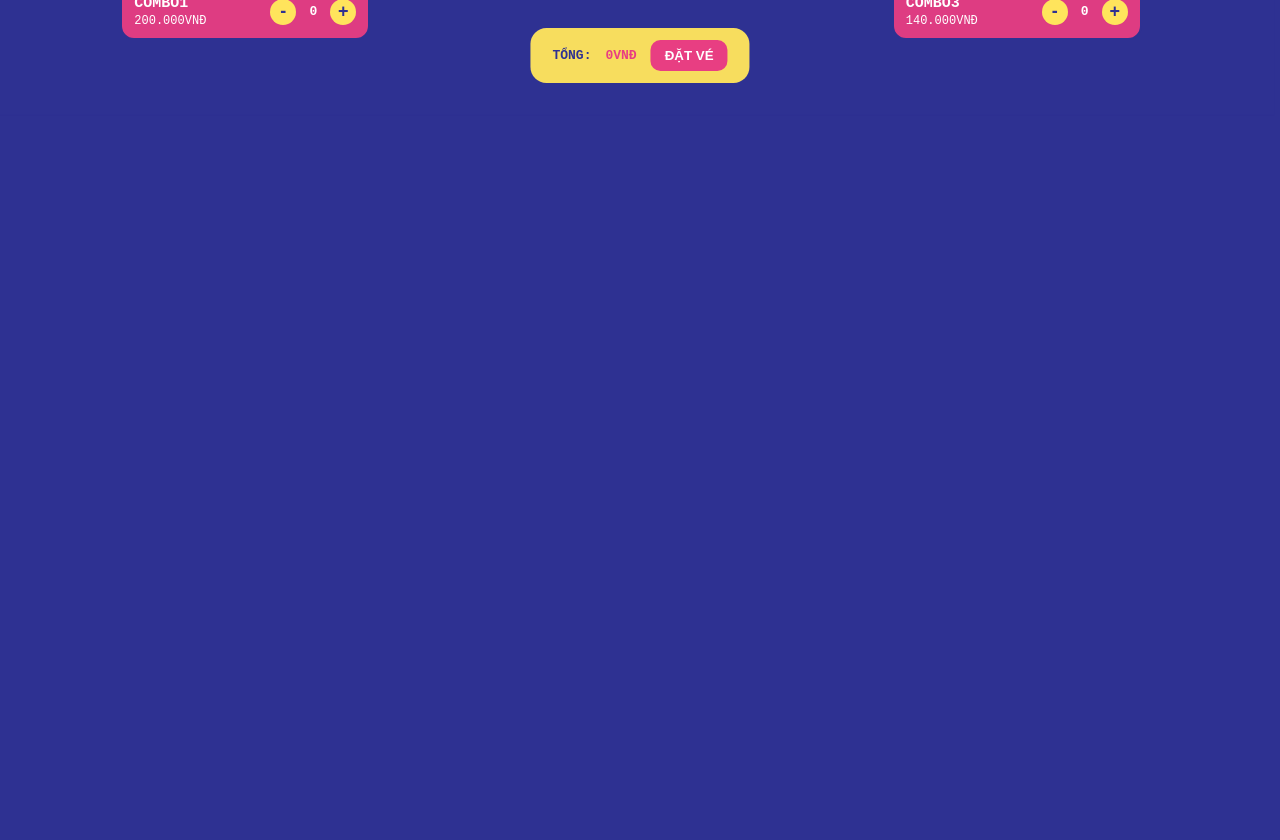
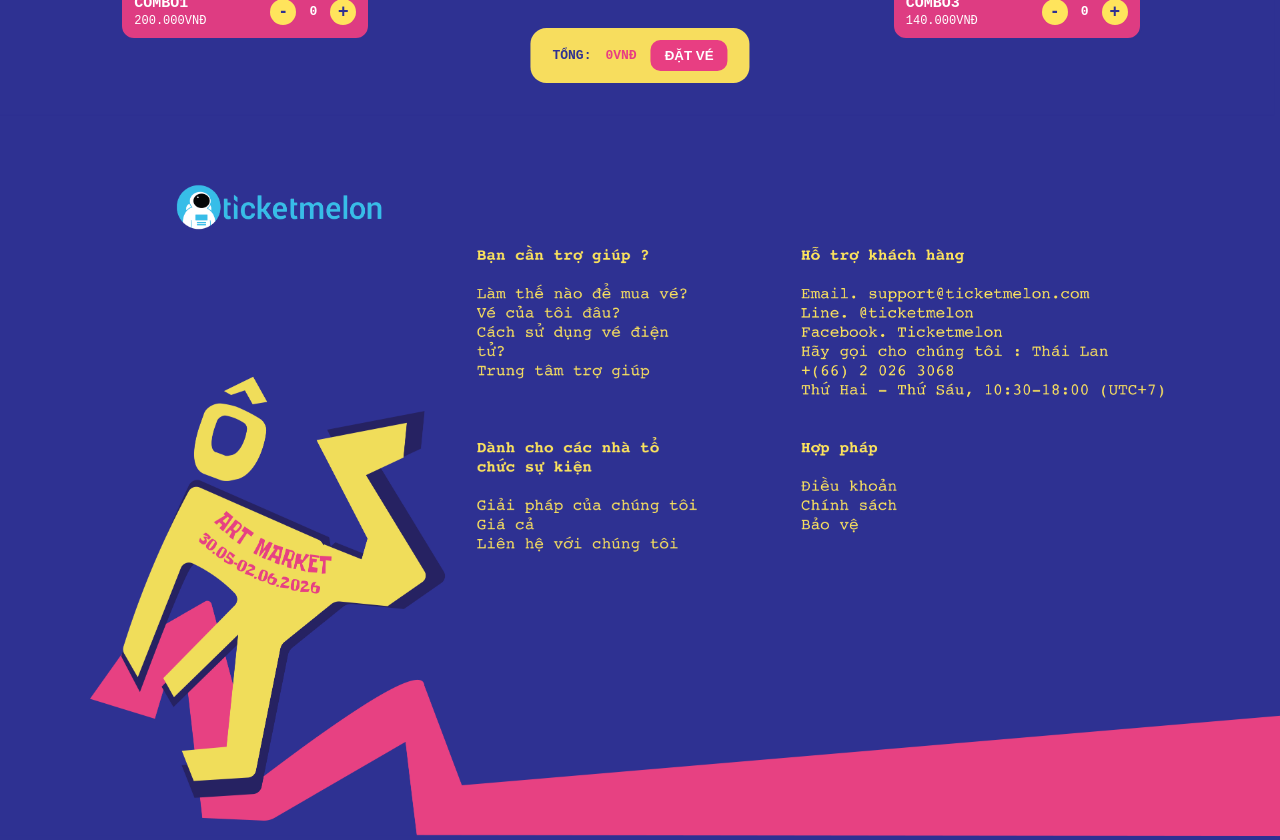
Before and after one commit to Son-COC-145/Loco_art_market, a React (Vite) app: page / in a window 1280 px wide. Shown: the part 2040-2880 px from the top of the page. Before the commit the page ends 2160 px from the top, so only its background shows below. Built offline with nearby package versions, Linux system fonts and the light colour scheme.

Commit message:
them phan 4

```diff
--- a/src/App.css
+++ b/src/App.css
@@ -305,3 +305,139 @@ body {
   font-weight: bold;
   cursor: pointer;
 }
+
+
+/* =========================
+   PHẦN 4 - FOOTER
+========================= */
+
+.footer-section {
+  position: relative;
+  width: 100vw;
+  aspect-ratio: 16 / 9;
+
+  background-size: cover;
+  background-position: center;
+  background-repeat: no-repeat;
+
+  overflow: hidden;
+}
+
+/* vùng click trong footer */
+.footer-click {
+  position: absolute;
+  display: block;
+
+  background: transparent;
+  border: none;
+
+  cursor: pointer;
+  z-index: 20;
+}
+
+.footer-click:hover {
+  background: rgba(255, 228, 92, 0.12);
+  border-radius: 8px;
+}
+
+/* Bạn cần trợ giúp */
+.help-buy {
+  left: 37%;
+  top: 22.5%;
+  width: 17%;
+  height: 3%;
+}
+
+.my-ticket {
+  left: 37%;
+  top: 25%;
+  width: 12%;
+  height: 3%;
+}
+
+.use-ticket {
+  left: 37%;
+  top: 28.3%;
+  width: 16%;
+  height: 5%;
+}
+
+.help-center {
+  left: 37%;
+  top: 33%;
+  width: 14%;
+  height: 3%;
+}
+
+/* Dành cho nhà tổ chức */
+.solution {
+  left: 37%;
+  top: 54.5%;
+  width: 5%;
+  height: 3%;
+}
+
+.pricing {
+  left: 37%;
+  top: 51.5%;
+  width: 18%;
+  height: 3%;
+}
+
+.contact-us {
+  left: 37%;
+  top: 57%;
+  width: 16%;
+  height: 3%;
+}
+
+/* Hỗ trợ khách hàng */
+.email-support {
+  left: 62%;
+  top: 23%;
+  width: 24%;
+  height: 2.5%;
+}
+
+.line-support {
+  left: 62%;
+  top: 26%;
+  width: 15%;
+  height: 2%;
+}
+
+.facebook-support {
+  left: 62%;
+  top: 28%;
+  width: 17%;
+  height: 3%;
+}
+
+.phone-support {
+  left: 62%;
+  top: 31%;
+  width: 25%;
+  height: 5%;
+}
+
+/* Hợp pháp */
+.terms {
+  left: 62%;
+  top: 55%;
+  width: 10%;
+  height: 3%;
+}
+
+.policy {
+  left: 62%;
+  top: 49%;
+  width: 8%;
+  height: 3%;
+}
+
+.privacy {
+  left: 62%;
+  top: 52%;
+  width: 8%;
+  height: 3%;
+}
--- a/src/App.jsx
+++ b/src/App.jsx
@@ -8,6 +8,7 @@ import posterPink from "./assets/poster-pink.png";
 import aboutBg from "./assets/about-section.png";
 import comboBg from "./assets/combo-layout-old.png";
 import ticketRender from "./assets/ticket-render.png";
+import footerBg from "./assets/footer-section.png";
 
 function App() {
   const [modal, setModal] = useState(null);
@@ -158,7 +159,112 @@ const formatPrice = (price) => {
         ĐẶT VÉ
       </button>
     </div>
-  </section>
+    </section>
+
+    <footer
+      className="footer-section"
+      style={{ backgroundImage: `url(${footerBg})` }}
+    >
+      {/* Các vùng click bên trái */}
+      <a
+        className="footer-click help-buy"
+        href="#combo"
+        title="Làm thế nào để mua vé?"
+      />
+
+      <a
+        className="footer-click my-ticket"
+        href="#combo"
+        title="Vé của tôi đâu?"
+      />
+
+      <button
+        className="footer-click use-ticket"
+        title="Cách sử dụng vé điện tử?"
+        onClick={() =>
+          alert("Vé điện tử sẽ được gửi qua email sau khi đặt vé thành công.")
+        }
+      />
+
+      <button
+        className="footer-click help-center"
+        title="Trung tâm trợ giúp"
+        onClick={() =>
+          alert("Bạn có thể liên hệ support@ticketmelon.com để được hỗ trợ.")
+        }
+      />
+
+      {/* Dành cho nhà tổ chức */}
+      <button
+        className="footer-click solution"
+        title="Giải pháp của chúng tôi"
+        onClick={() =>
+          alert("Giải pháp tổ chức sự kiện gồm bán vé, quản lý đơn hàng và check-in.")
+        }
+      />
+
+      <button
+        className="footer-click pricing"
+        title="Giá cả"
+        onClick={() =>
+          alert("Vui lòng liên hệ Ticketmelon để nhận báo giá chi tiết.")
+        }
+      />
+
+      <a
+        className="footer-click contact-us"
+        href="mailto:support@ticketmelon.com"
+        title="Liên hệ với chúng tôi"
+      />
+
+      {/* Hỗ trợ khách hàng */}
+      <a
+        className="footer-click email-support"
+        href="mailto:support@ticketmelon.com"
+        title="Email hỗ trợ"
+      />
+
+      <a
+        className="footer-click line-support"
+        href="https://line.me/R/ti/p/@ticketmelon"
+        target="_blank"
+        rel="noreferrer"
+        title="Line Ticketmelon"
+      />
+
+      <a
+        className="footer-click facebook-support"
+        href="https://www.facebook.com/Ticketmelon"
+        target="_blank"
+        rel="noreferrer"
+        title="Facebook Ticketmelon"
+      />
+
+      <a
+        className="footer-click phone-support"
+        href="tel:+6620263068"
+        title="Gọi hỗ trợ"
+      />
+
+      {/* Hợp pháp */}
+      <button
+        className="footer-click terms"
+        title="Điều khoản"
+        onClick={() => alert("Điều khoản sử dụng đang được cập nhật.")}
+      />
+
+      <button
+        className="footer-click policy"
+        title="Chính sách"
+        onClick={() => alert("Chính sách bảo mật đang được cập nhật.")}
+      />
+
+      <button
+        className="footer-click privacy"
+        title="Bảo vệ"
+        onClick={() => alert("Thông tin bảo vệ người dùng đang được cập nhật.")}
+      />
+    </footer>
 
     </>
   );
```
